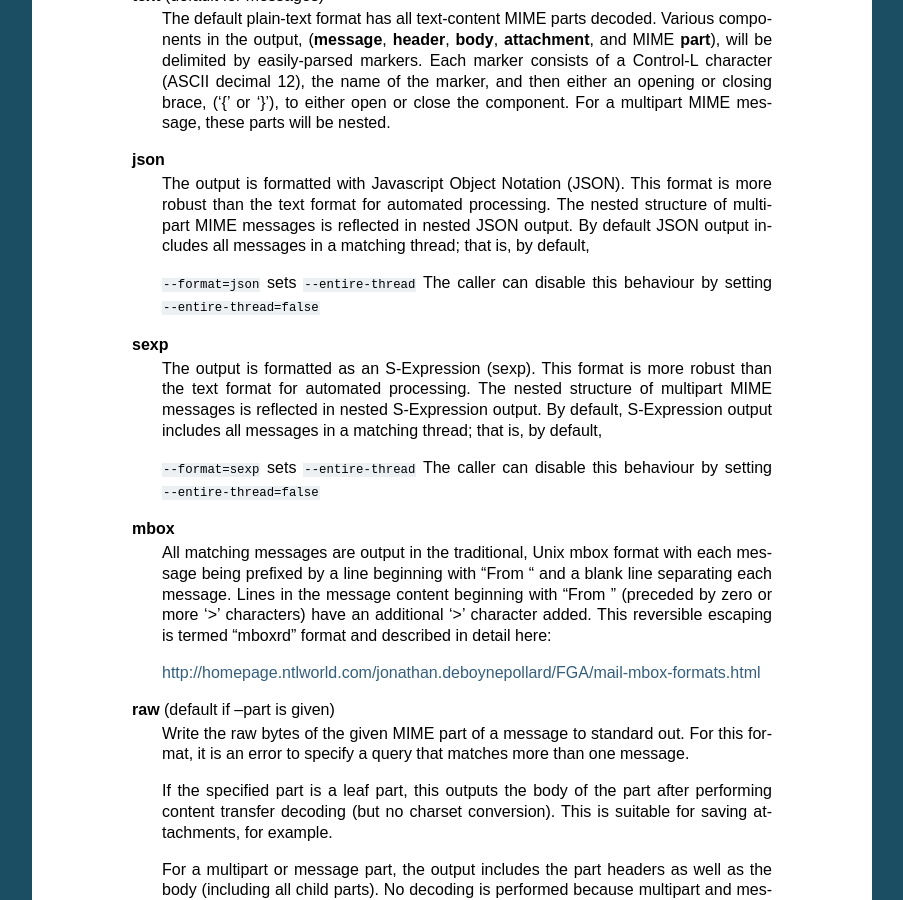
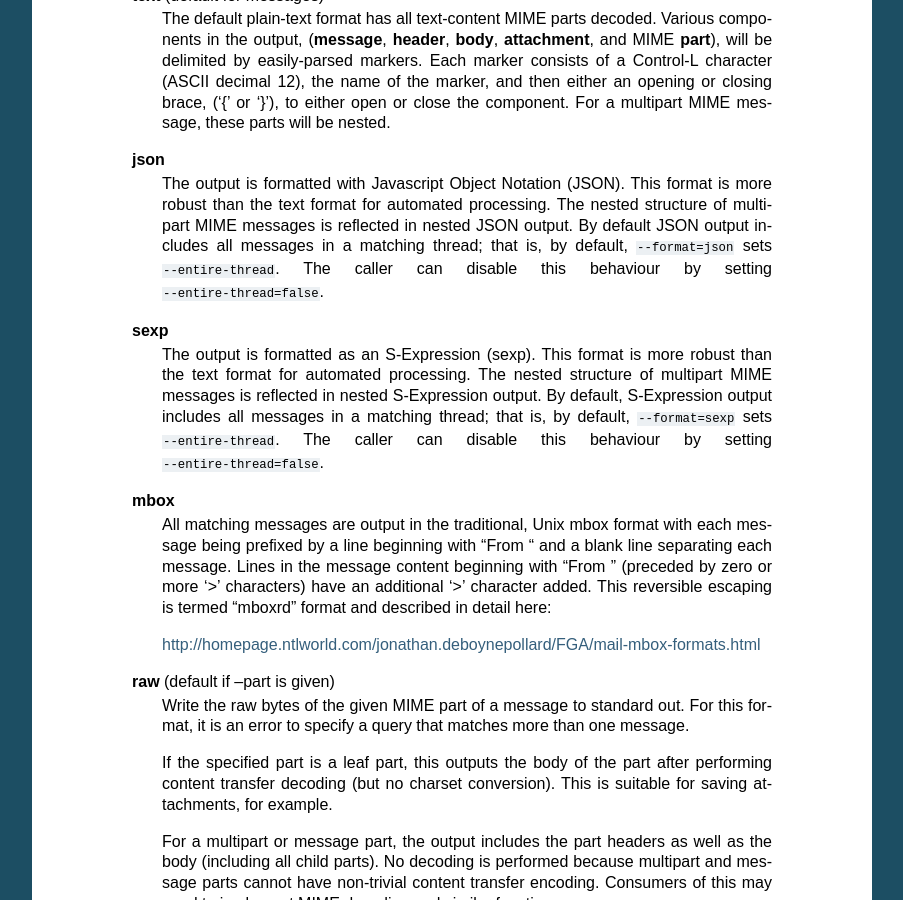
Before and after one commit to notmuch/notmuch, a Sphinx documentation site: the page built from doc/man1/notmuch-show.rst, in a window 1280 px wide and 900 px high, scrolled down 591 px. Shown: the whole window, without its empty margins (198-1101 px from the left). Built offline with Sphinx 7.4.7, drawn with Linux system fonts in a browser that asks for light colours; the version number is read from the project's files by our own code.

```diff
--- a/doc/man1/notmuch-show.rst
+++ b/doc/man1/notmuch-show.rst
@@ -50,9 +50,8 @@ Supported options for **show** include
             messages is reflected in nested JSON output. By default JSON
             output includes all messages in a matching thread; that is,
             by default,
-
-            ``--format=json`` sets ``--entire-thread`` The caller can
-            disable this behaviour by setting ``--entire-thread=false``
+            ``--format=json`` sets ``--entire-thread``. The caller can
+            disable this behaviour by setting ``--entire-thread=false``.
 
         **sexp**
             The output is formatted as an S-Expression (sexp). This
@@ -61,9 +60,8 @@ Supported options for **show** include
             is reflected in nested S-Expression output. By default,
             S-Expression output includes all messages in a matching
             thread; that is, by default,
-
-            ``--format=sexp`` sets ``--entire-thread`` The caller can
-            disable this behaviour by setting ``--entire-thread=false``
+            ``--format=sexp`` sets ``--entire-thread``. The caller can
+            disable this behaviour by setting ``--entire-thread=false``.
 
         **mbox**
             All matching messages are output in the traditional, Unix
```
